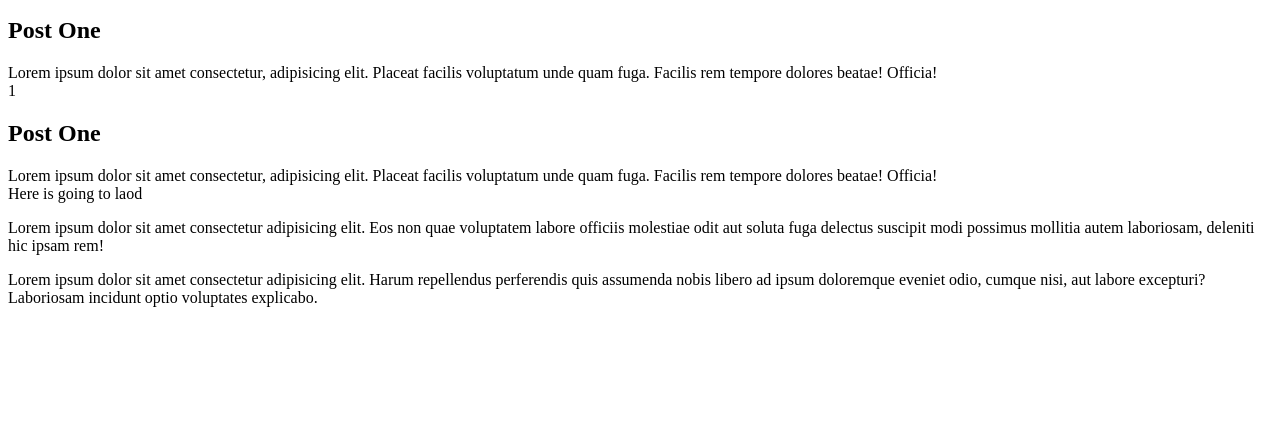
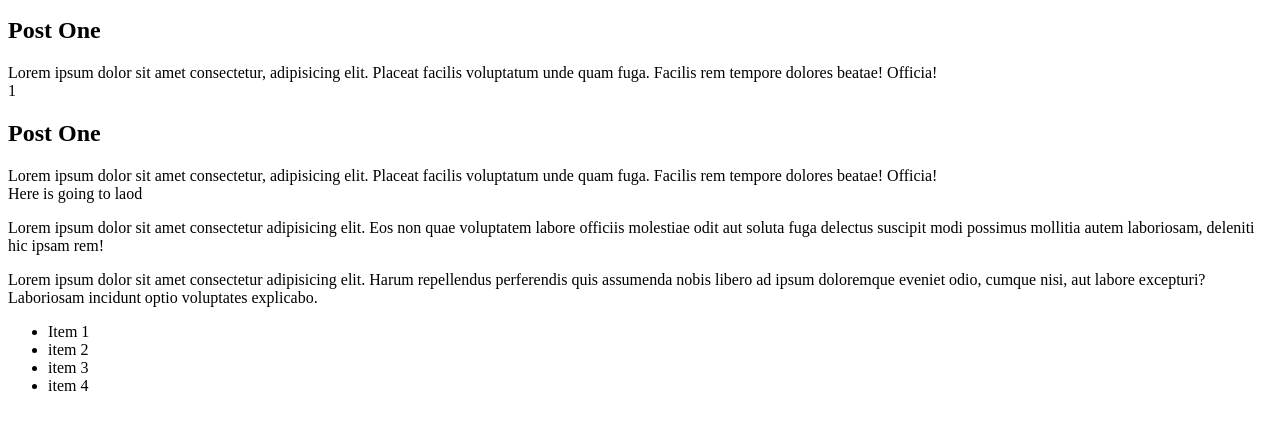
Before and after one commit to ignaciogarza/infinitescrollvanilla, a plain HTML site: page index.html in a window 1280 px wide. Shown: the part 122-552 px from the top of the page. Drawn offline with Linux system fonts and the light colour scheme; a script that the page names is missing.

Commit message:
footer area

```diff
--- a/index.html
+++ b/index.html
@@ -45,5 +45,14 @@
 </p>
 <p>Lorem ipsum dolor sit amet consectetur adipisicing elit. Harum repellendus perferendis quis assumenda nobis libero ad ipsum doloremque eveniet odio, cumque nisi, aut labore excepturi? Laboriosam incidunt optio voluptates explicabo.</p>
 
+<footer>
+    <ul>
+        <li>Item 1</li>
+        <li>item 2</li>
+        <li>item 3</li>
+        <li>item 4</li>
+    </ul>
+</footer>
+
 </body>
 </html>
```
